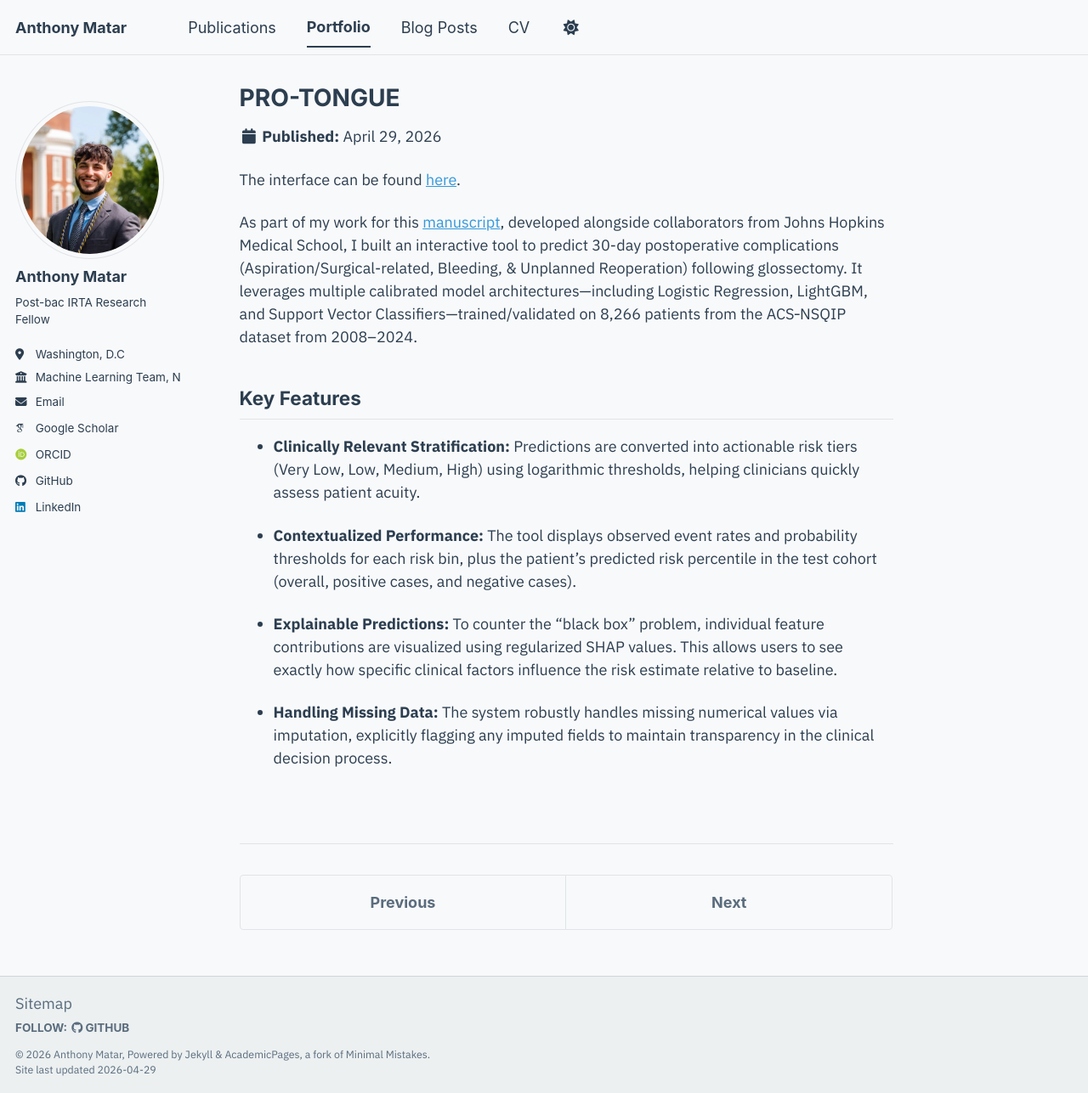
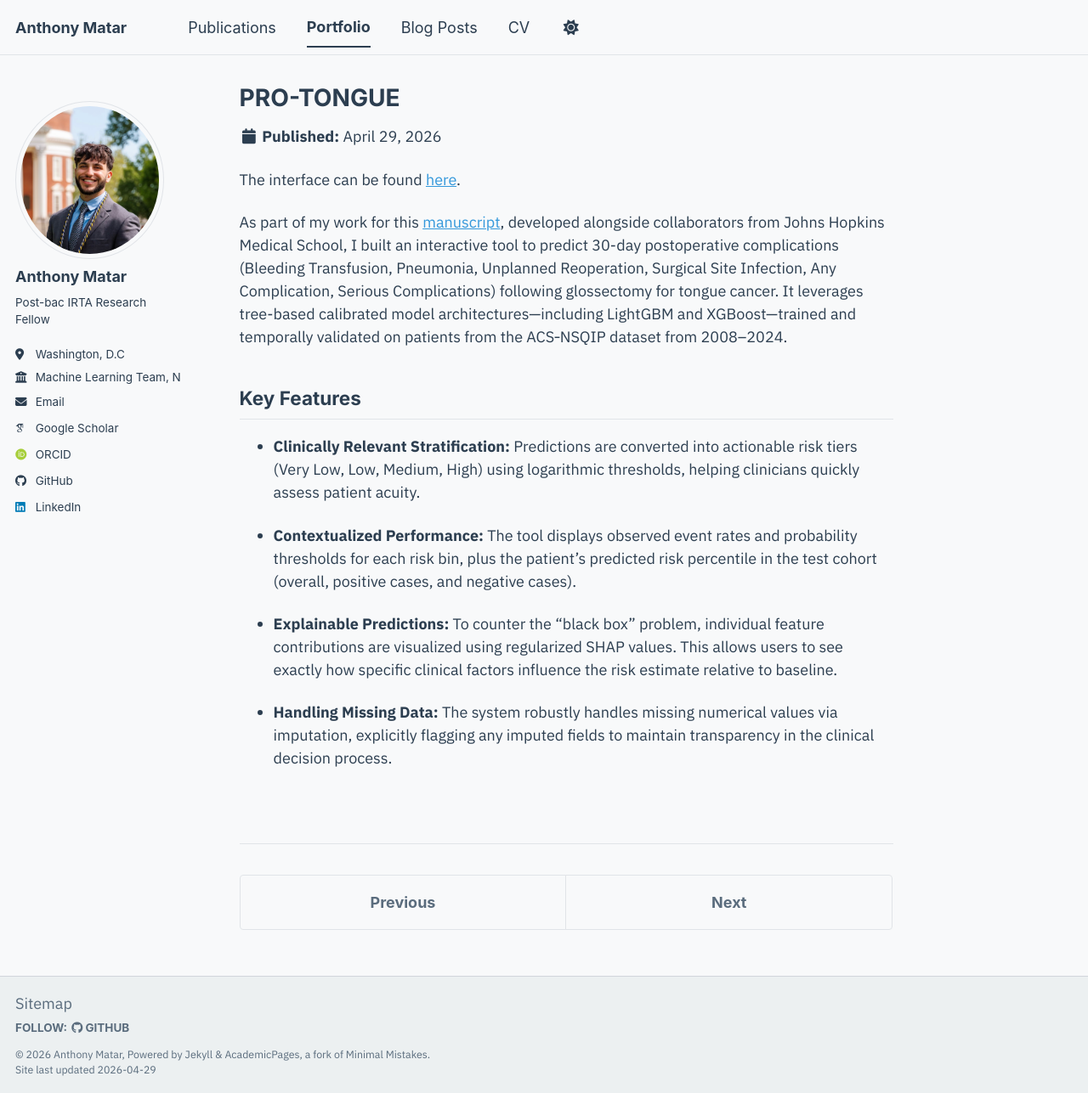
Before and after one commit to AnthonyMatarr/AnthonyMatarr.github.io, a Jekyll site: the page built from _portfolio/pro-tongue.md, in a window 1280 px wide and 1287 px high. Shown: the whole window at 85% size. Built offline with Jekyll 4.4.1, drawn with Linux system fonts in a browser that asks for light colours; some web fonts are replaced; a script bundle is joined from its source files by our own code; library files that are not in the unit come from our copies.

Commit message:
update cv + tongue proj details

```diff
--- a/_portfolio/pro-tongue.md
+++ b/_portfolio/pro-tongue.md
@@ -5,7 +5,7 @@ collection: portfolio
 ---
 The interface can be found [here](https://pro-tongue.streamlit.app){:target="_blank" rel="noopener"}.
 
-As part of my work for this [manuscript](/publication/glossectomy), developed alongside collaborators from Johns Hopkins Medical School, I built an interactive tool to predict 30-day postoperative complications (Aspiration/Surgical-related, Bleeding, & Unplanned Reoperation) following glossectomy. It leverages multiple calibrated model architectures—including Logistic Regression, LightGBM, and Support Vector Classifiers—trained/validated on 8,266 patients from the ACS‑NSQIP dataset from 2008–2024.
+As part of my work for this [manuscript](/publication/glossectomy), developed alongside collaborators from Johns Hopkins Medical School, I built an interactive tool to predict 30-day postoperative complications (Bleeding Transfusion, Pneumonia, Unplanned Reoperation, Surgical Site Infection, Any Complication, Serious Complications) following glossectomy for tongue cancer. It leverages tree-based calibrated model architectures—including LightGBM and XGBoost—trained and temporally validated on patients from the ACS‑NSQIP dataset from 2008–2024.
 
 
 Key Features
```
Also changed, not shown: _publications/Tongue.md (+1 -1 lines), 1 other file.
